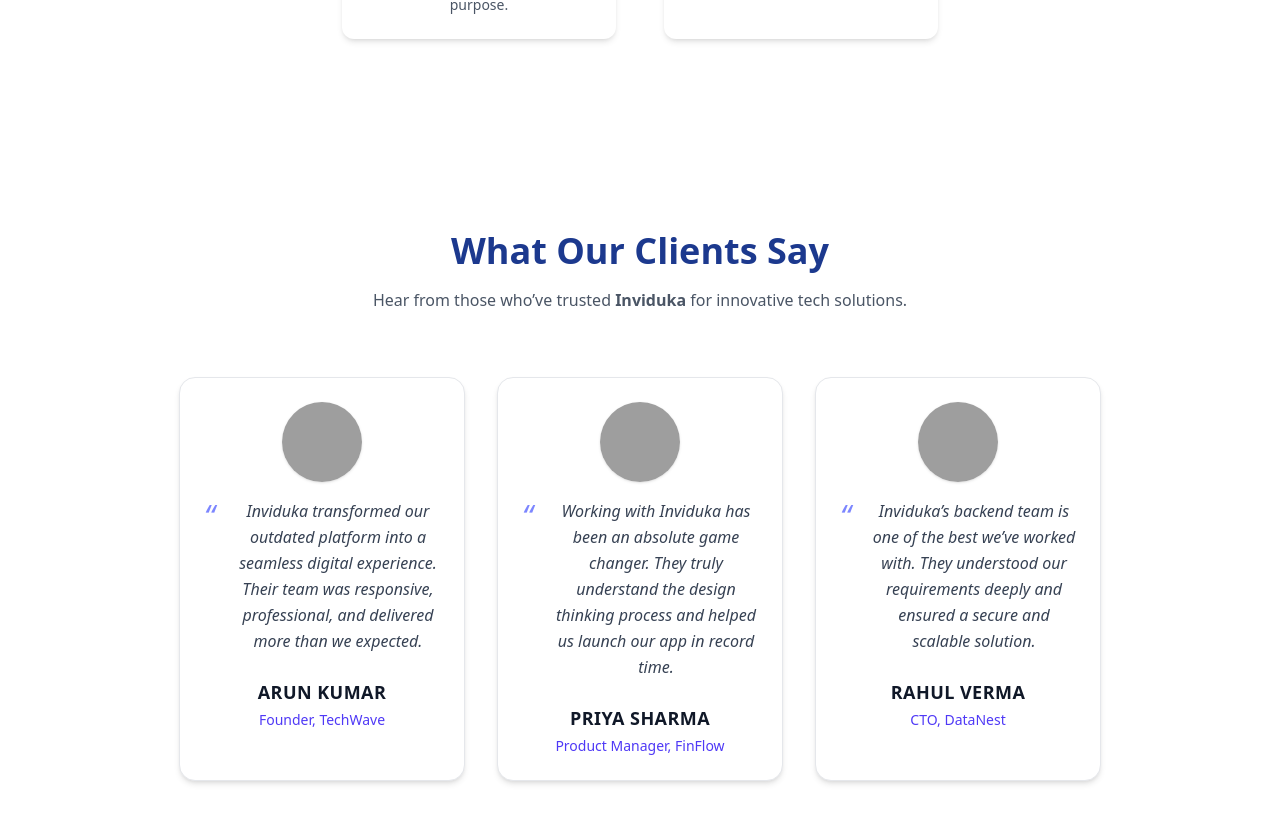
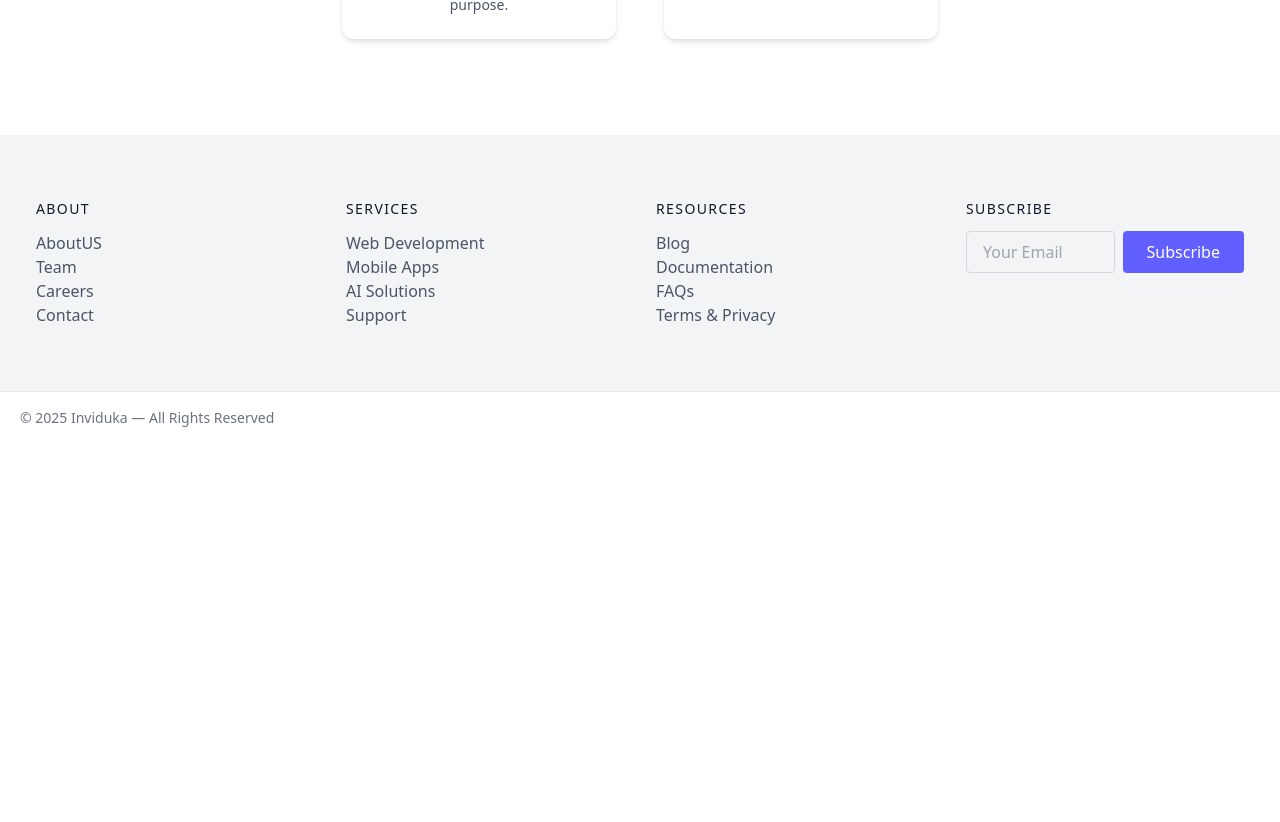
Before and after one commit to thiruthodangi2002/Inviduka, a React (Vite) app: page / in a window 1280 px wide. Shown: the part 1958-2780 px from the top of the page. After the commit the page ends 2402 px from the top, so only its background shows below. Built offline with nearby package versions, Linux system fonts and the light colour scheme; grey boxes are pictures that could not be loaded.

Commit message:
Update Landingpage.jsx

```diff
--- a/src/pages/Landingpage.jsx
+++ b/src/pages/Landingpage.jsx
@@ -12,7 +12,7 @@ const Landingpage = () => {
       <Hero />
       <GallerySection />
       <TeamSection />
-      <Testimonals />
+{/*       <Testimonals /> */}
     </div>
   );
 };
```
